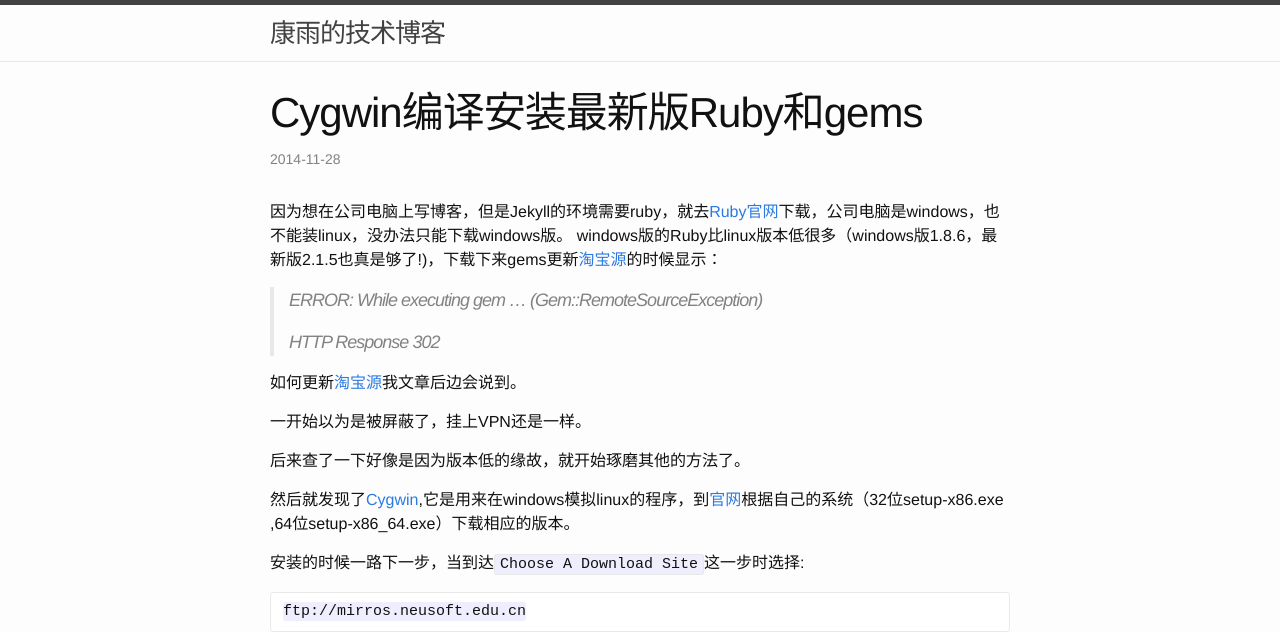
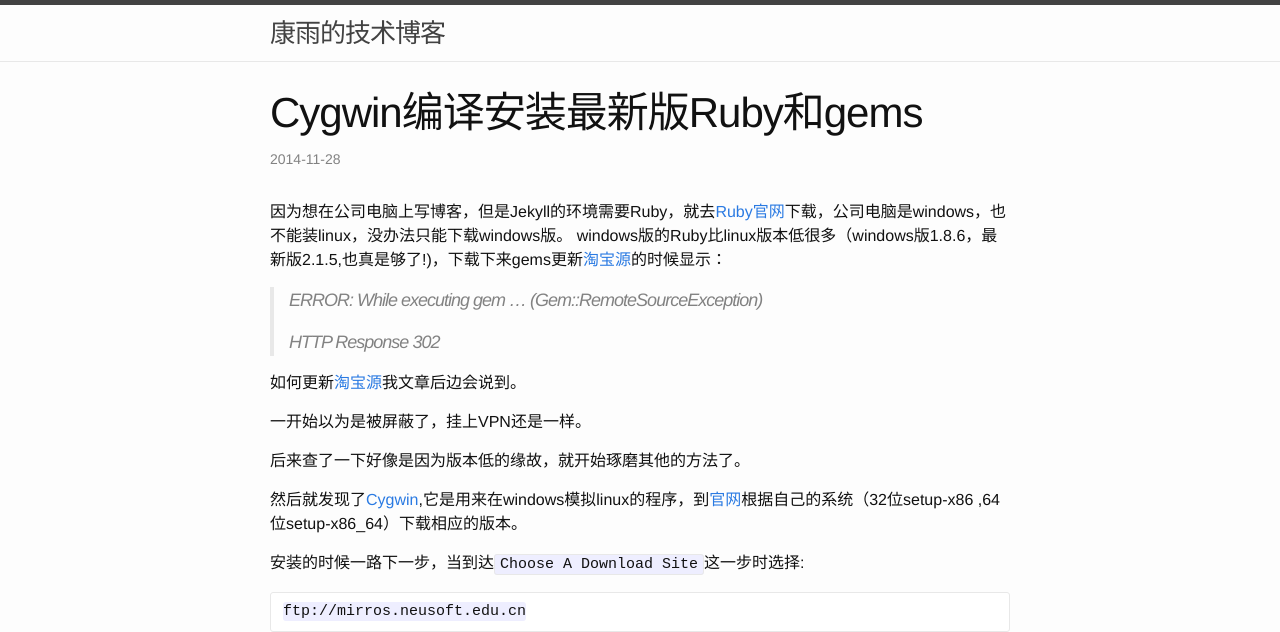
Before and after one commit to kingkangyu/kingkangyu.github.io, a Jekyll site: the page built from _posts/2014-11-28-cygwin-complie-install-ruby-and-gems.markdown, in a window 1280 px wide and 1400 px high. Shown: the top 632 px of the window. Built offline with Jekyll 4.4.1, drawn with Linux system fonts in a browser that asks for light colours; some of the changed text lies outside the part shown.

Commit message:
article improve

```diff
--- a/_posts/2014-11-28-cygwin-complie-install-ruby-and-gems.markdown
+++ b/_posts/2014-11-28-cygwin-complie-install-ruby-and-gems.markdown
@@ -6,8 +6,8 @@ categories: 折腾
 tags: [cygwin,ruby,gems]
 ---
 
-因为想在公司电脑上写博客，但是Jekyll的环境需要ruby，就去[Ruby官网](https://www.ruby-lang.org/zh_cn/downloads/)下载，公司电脑是windows，也不能装linux，没办法只能下载windows版。
-windows版的Ruby比linux版本低很多（windows版1.8.6，最新版2.1.5也真是够了!)，下载下来gems更新[淘宝源](http://ruby.taobao.org/)的时候显示：
+因为想在公司电脑上写博客，但是Jekyll的环境需要Ruby，就去[Ruby官网](https://www.ruby-lang.org/zh_cn/downloads/)下载，公司电脑是windows，也不能装linux，没办法只能下载windows版。
+windows版的Ruby比linux版本低很多（windows版1.8.6，最新版2.1.5,也真是够了!)，下载下来gems更新[淘宝源](http://ruby.taobao.org/)的时候显示：
 
 >ERROR:  While executing gem ... (Gem::RemoteSourceException)
 >
@@ -19,7 +19,7 @@ windows版的Ruby比linux版本低很多（windows版1.8.6，最新版2.1.5也
 
 后来查了一下好像是因为版本低的缘故，就开始琢磨其他的方法了。
 
-然后就发现了[Cygwin](https://cygwin.com/install.html),它是用来在windows模拟linux的程序，到[官网](https://cygwin.com/install.html)根据自己的系统（32位setup-x86.exe ,64位setup-x86_64.exe）下载相应的版本。
+然后就发现了[Cygwin](https://cygwin.com/install.html),它是用来在windows模拟linux的程序，到[官网](https://cygwin.com/install.html)根据自己的系统（32位setup-x86 ,64位setup-x86_64）下载相应的版本。
 
 安装的时候一路下一步，当到达`Choose A Download Site`这一步时选择:
 
@@ -105,9 +107,9 @@ windows版的Ruby比linux版本低很多（windows版1.8.6，最新版2.1.5也
 
 至此Ruby和gems已经在Cygwin环境下全部配置完成。
 
-<div id="taobaoyuan">
-
-</div>
+<h3 id="taobaoyuan">
+更换淘宝gems源
+</h3>
 引用[淘宝gems源](http://ruby.taobao.org/)的话
 
 >由于国内网络原因（你懂的），导致 rubygems.org 存放在 Amazon S3 上面的资源文件间歇性连接失败。所以你会与遇到 gem install rack 或 bundle install 的时候半天没有响应，具体可以用 gem install rails -V 来查看执行过程。
```
Also changed, not shown: other parts of _posts/2014-11-28-cygwin-complie-install-ruby-and-gems.markdown (+4 -2 lines), 2 other files.
